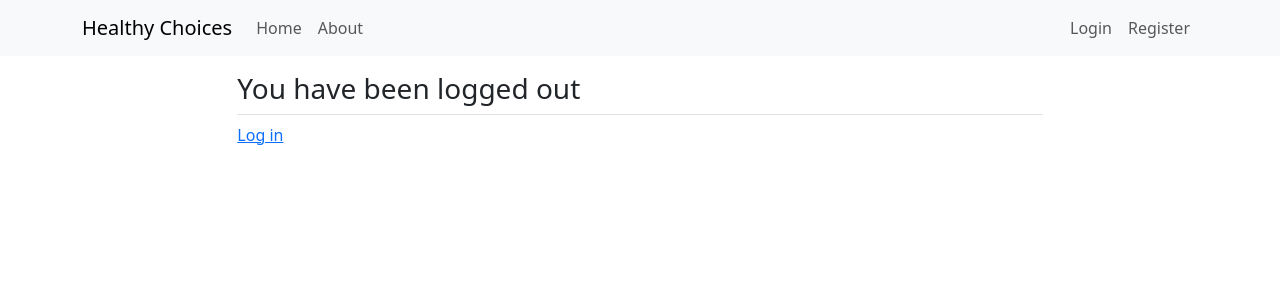
After one commit to leverh/Django-Project-One, a Django app: page /logout/ in a window 1280 px wide. The commit adds this page. Shown: the top 300 px of the page. Run offline with Django 4.2, Linux system fonts and the light colour scheme.

Commit message:
Added logout function. Added to navbar. Tested functionality

```diff
--- a/choices/templates/choices/base.html
+++ b/choices/templates/choices/base.html
@@ -29,6 +29,14 @@
 
             </ul>
           </div>
+          <div class="navbar-nav">
+            {% if user.is_authenticated %}
+              <a class="nav-link nav-item" href="{% url 'user-logout' %}">Logout</a>
+            {% else %}
+              <a class="nav-link nav-item" href="{% url 'user-login' %}">Login</a>
+              <a class="nav-link nav-item" href="{% url 'user-register' %}">Register</a>
+            {% endif %}
+          </div>
         </div>
       </nav>
       <div class="container mt-3 col-8">
--- /dev/null
+++ b/users/templates/users/logout.html
@@ -0,0 +1,14 @@
+{% extends "choices/base.html" %}
+
+{% block content %}
+
+    <div class="container">
+
+        <h3>You have been logged out</h3>
+        <div class="border-top pt-2">
+            <a href="{% url 'user-login' %}">Log in</a>
+        </div>
+
+    </div>
+
+{% endblock content %}
--- a/users/views.py
+++ b/users/views.py
@@ -9,8 +9,8 @@ def register(request):
         if form.is_valid():
             form.save()
             username = form.cleaned_data.get('username')
-            messages.success(request, f'Account created for {username}!')
-            return redirect('choices-home')
+            messages.success(request, f'Account created for {username}! Please log-in')
+            return redirect('users-login')
     else:
             form = forms.UserRegisterForm()
     return render(request, 'users/register.html', {'form': form})
```
Also changed, not shown: db.sqlite3.
